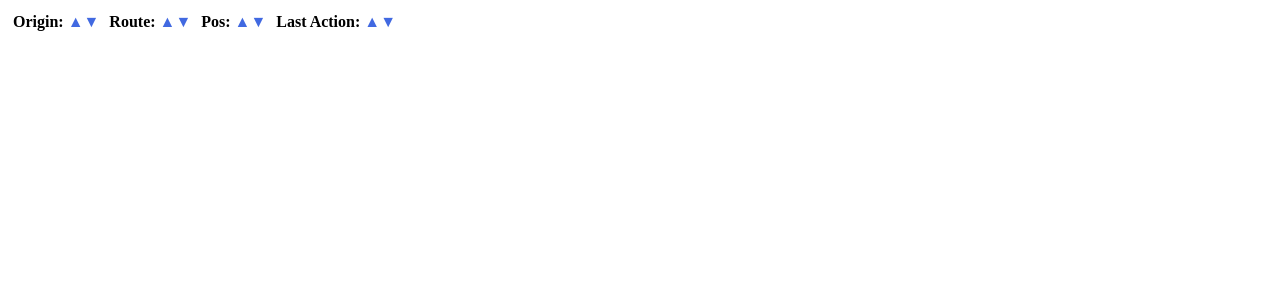
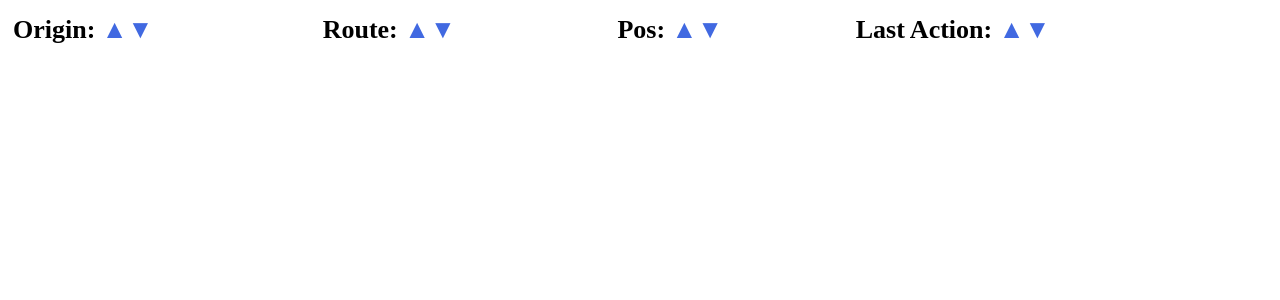
Before and after one commit to Micha854/mad_stuff, a PHP site: page /mad_devices.php in a window 1280 px wide. Shown: the top 300 px of the page. Run offline with PHP 8.4, Linux system fonts and the light colour scheme; data that the repository does not hold is empty.

Commit message:
status page shows bigger :)

```diff
--- a/mad_devices.php
+++ b/mad_devices.php
@@ -48,7 +48,13 @@ color: #FF0000;
 background:#FFFF99
 }
 
-@media only screen and (min-width: 500px) {
+@media only screen and (min-width: 550px) {
+  html {
+    font-size:26px
+  }
+  table {
+    width:100%
+  }
   .mobile {
   	display:none
   }
```
